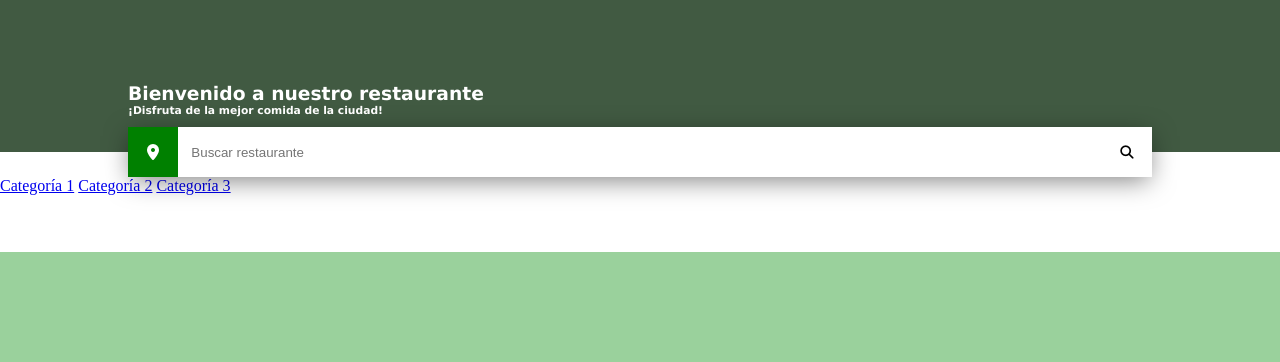
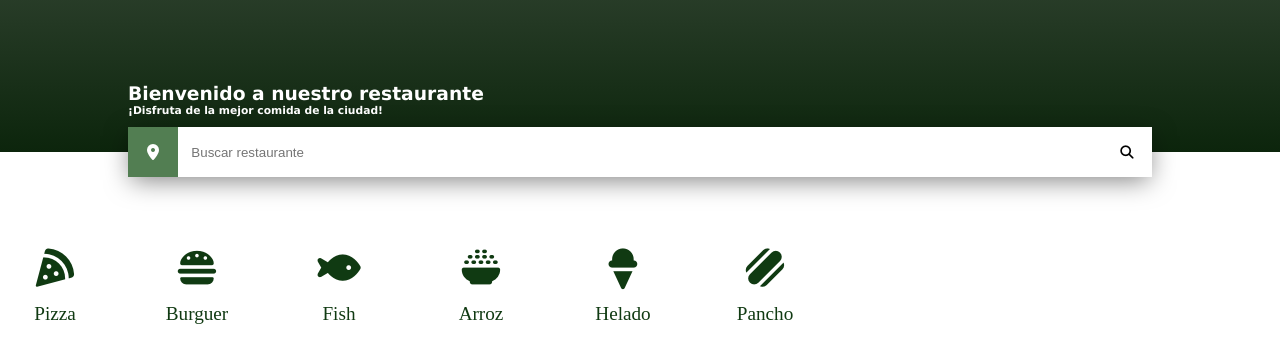
Before and after one commit to Ndure7/tp3_chaza, a plain HTML site: page index.html in a window 1280 px wide. Shown: the part 168-530 px from the top of the page. Drawn offline with Linux system fonts and the light colour scheme.

Commit message:
Actulizo estructura de la pagina

```diff
--- a/css/style.css
+++ b/css/style.css
@@ -2,11 +2,12 @@
     padding: 0;
     margin: 0;
     box-sizing: border-box;
+    text-decoration: none;
 }
 /*variables generales (color, tamaños, alturas)*/
 :root{
-    --color-primario: #415a42;
-    --color-secundario: #9ad19c;
+    --color-primario: #293d29;
+    --color-secundario: #527e52;
     --texto-color-primario: #ffffff;
     --texto-color-secundario: #000000;
     --altura-header: 320px;
@@ -30,7 +31,9 @@ header{
 }
 
 .degradado{
-    background: linear-gradient(to bottom, transparent, var(--color-primario));
+    background: linear-gradient(to bottom, transparent, var(--color-primario), #0c250c);
+    height: 100%;
+    width: 100%;
 }
 
 .bienvenida{
@@ -80,16 +83,43 @@ header{
 .cuadrado-boton{
     height: 50px;
     width: 50px;
-    background-color: green;
+    background-color: var(--color-secundario);
 }
 
 main{
     min-height: calc(100dvh - var(--altura-header));
-    background-color: var(--color-secundario);
+    padding-top: 3em;
 }
 
 .categorias{
     background-color: var(--texto-color-primario);
-    height: 100px;
-    padding-top: 25px;
+    display: flex;
+    align-items: center;
+    padding: 2em 0;
+    gap: 2em;
+    overflow-x: auto;
 }
+
+.item-categoria{
+    flex: 0 0 110px;
+    height: 110px;
+    display: flex;
+    flex-direction: column;
+    align-items: center;
+    font-size: 1.2em;
+    padding: .5em;
+    color: rgb(16, 58, 18);
+    transition: all .25s ease-out;
+    display: grid;
+    place-items: center;
+}
+
+.item-categoria .fa-solid{font-size:2em}
+
+.item-categoria:hover{
+    background-color: var(--color-primario);
+    color: white;
+    transform: scale(1.05);
+    cursor: pointer ;
+    border-radius: 3em;
+}
--- a/index.html
+++ b/index.html
@@ -24,9 +24,31 @@
 
         <main>
             <nav class="categorias">
-                <a href="#">Categoría 1</a>
-                <a href="#">Categoría 2</a>
-                <a href="#">Categoría 3</a>
+                <a class="item-categoria" href="#">
+                    <i class="fa-solid fa-pizza-slice"></i>
+                    <span> Pizza </span>
+
+                </a>
+                <a class="item-categoria" href="#">
+                    <i class="fa-solid fa-burger"></i>
+                    <span> Burguer </span>
+                </a>
+                <a class="item-categoria" href="#">
+                    <i class="fa-solid fa-fish"></i>
+                    <span> Fish </span>
+                </a>
+                  <a class="item-categoria" href="#">
+                    <i class="fa-solid fa-bowl-rice"></i>
+                    <span> Arroz </span>
+                </a>
+                  <a class="item-categoria" href="#">
+                    <i class="fa-solid fa-ice-cream"></i>
+                    <span> Helado </span>
+                </a>
+                  <a class="item-categoria" href="#">
+                    <i class="fa-solid fa-hotdog"></i>
+                    <span> Pancho </span>
+                </a>
             </nav>
             <section class="restaurantes">
             </section>
```
